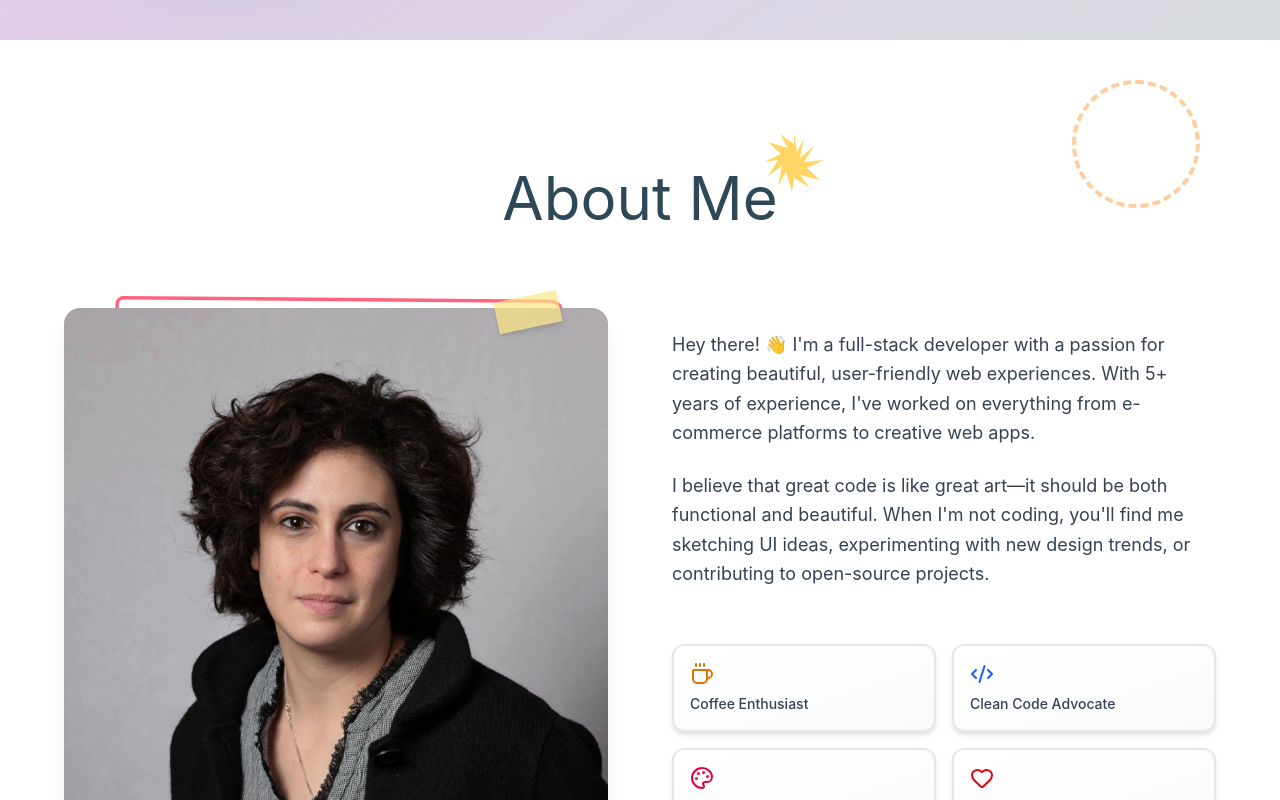
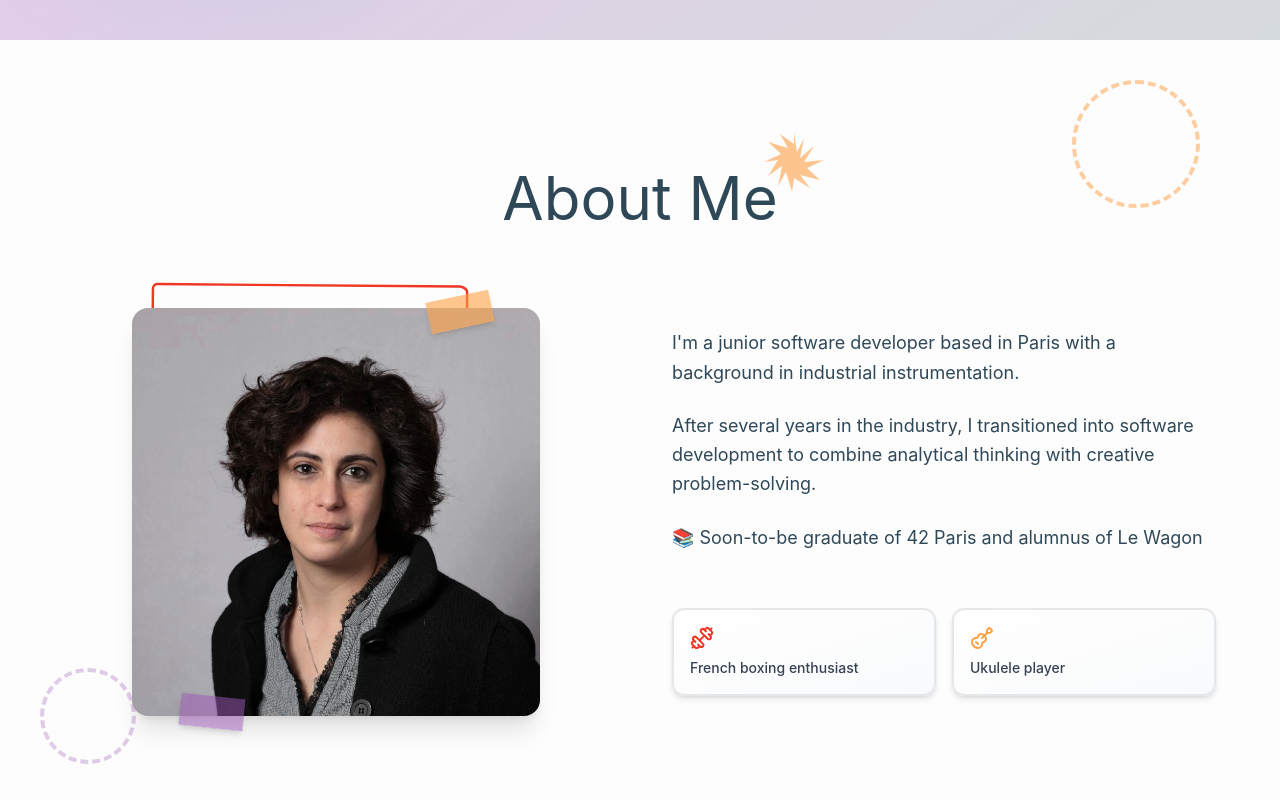
Before and after one commit to delphintech/Portfolio_v2, a React (Vite) app: page / in a window 1280 px wide. Shown: the part 760-1560 px from the top of the page. Built offline with nearby package versions, Linux system fonts and the light colour scheme.

Commit message:
about ok

```diff
--- a/index.html
+++ b/index.html
@@ -1,5 +1,5 @@
 <!doctype html>
-<html lang="en">
+<html lang="en" className="scroll-smooth">
   <head>
     <meta charset="UTF-8" />
     <link rel="icon" type="image/svg+xml" href="/vite.svg" />
--- a/src/assets/style.css
+++ b/src/assets/style.css
@@ -29,7 +29,7 @@
 	}
 
 	.section {
-		@apply scroll-mt-18 pt-12
+		@apply scroll-mt-18 pt-12 bg-light
 	}
 
 	.badge {
--- a/src/sections/about.tsx
+++ b/src/sections/about.tsx
@@ -1,21 +1,20 @@
 import { motion } from 'motion/react';
 // import portrait from '../assets/images/Portrait-2023.jpg'
 import portrait from '../assets/images/portrait pro clair.png'
-import { Coffee, Heart, Code2, Palette } from 'lucide-react';
+import { Dumbbell, Guitar } from 'lucide-react';
 
 export function About() {
   const interests = [
-    { icon: Coffee, label: 'Coffee Enthusiast', color: 'text-amber-600' },
-    { icon: Code2, label: 'Clean Code Advocate', color: 'text-blue-600' },
-    { icon: Palette, label: 'Design Lover', color: 'text-rose-600' },
-    { icon: Heart, label: 'Open Source Contributor', color: 'text-red-600' },
+    { icon: Dumbbell, label: 'French boxing enthusiast', color: 'text-main' },
+    { icon: Guitar, label: 'Ukulele player', color: 'text-accent1' },
   ];
 
   return (
-    <section className="py-32 px-6 bg-white relative overflow-hidden">
+    <section className="section py-32 px-6 relative overflow-hidden" id="about">
+
       {/* Decorative elements */}
       <div className="absolute top-10 right-20 w-32 h-32 border-4 border-dashed border-accent1 rounded-full opacity-50" />
-      <div className="absolute bottom-20 left-10 w-24 h-24 border-4 border-dashed border-accent3 rounded-full opacity-50" />
+      <div className="absolute bottom-20 left-10 w-24 h-24 border-4 border-dashed border-accent3 rounded-full opacity-30" />
 
       <div className="max-w-6xl mx-auto">
         <motion.div
@@ -37,7 +36,7 @@ export function About() {
                 <path
                   d="M32 2L35 22L42 8L38 28L52 16L42 32L62 30L45 38L58 50L38 45L48 58L32 48L30 62L24 42L16 56L20 36L6 46L16 30L2 32L19 24L6 12L26 18L18 4L32 14L32 2Z"
                   fill="currentColor"
-                  className="text-amber-400"
+                  className="text-accent1"
                   opacity="0.6"
                 />
               </svg>
@@ -53,10 +52,10 @@ export function About() {
             transition={{ duration: 0.6 }}
             className="relative"
           >
-            <div className="relative inline-block">
+            <div className="relative w-3/4 mx-auto">
               {/* Hand-drawn style border */}
               <svg
-                className="absolute -inset-4 w-[calc(100%+2rem)] h-[calc(100%+2rem)]"
+                className="absolute -inset-4 w-full h-full -m-3"
                 viewBox="0 0 400 500"
                 fill="none"
                 xmlns="http://www.w3.org/2000/svg"
@@ -65,15 +64,15 @@ export function About() {
                   d="M10 10 C10 8 12 5 15 5 L385 8 C388 8 395 10 395 15 L392 485 C392 488 389 495 385 495 L15 492 C12 492 5 489 5 485 L10 10"
                   stroke="currentColor"
                   strokeWidth="3"
-                  className="text-rose-400"
+                  className="text-main"
                   strokeLinecap="round"
                 />
               </svg>
 
               <img src={portrait} alt="Delphine Abouab" className="rounded-2xl w-full shadow-xl relative z-10"/>
               {/* Decorative tape effect */}
-              <div className="absolute -top-3 right-12 w-16 h-8 bg-amber-200/70 -rotate-12 shadow-md z-20" />
-              <div className="absolute -bottom-3 left-12 w-16 h-8 bg-rose-200/70 rotate-6 shadow-md z-20" />
+              <div className="absolute -top-3 right-12 w-16 h-8 bg-accent1/60 -rotate-12 shadow-md z-20" />
+              <div className="absolute -bottom-3 left-12 w-16 h-8 bg-accent3/50 rotate-6 shadow-md z-20" />
             </div>
           </motion.div>
 
@@ -84,17 +83,14 @@ export function About() {
             transition={{ duration: 0.6 }}
           >
             <div className="space-y-6">
-              <p className="text-lg text-gray-700 leading-relaxed">
-                Hey there! 👋 I'm a full-stack developer with a passion for
-                creating beautiful, user-friendly web experiences. With 5+ years
-                of experience, I've worked on everything from e-commerce platforms
-                to creative web apps.
+              <p className="text-lg leading-relaxed">
+                I'm a junior software developer based in Paris with a background in industrial instrumentation.
               </p>
-              <p className="text-lg text-gray-700 leading-relaxed">
-                I believe that great code is like great art—it should be both
-                functional and beautiful. When I'm not coding, you'll find me
-                sketching UI ideas, experimenting with new design trends, or
-                contributing to open-source projects.
+              <p className="text-lg leading-relaxed">
+                After several years in the industry, I transitioned into software development to combine analytical thinking with creative problem-solving.
+              </p>
+              <p className="text-lg leading-relaxed">
+                📚 Soon-to-be graduate of 42 Paris and alumnus of Le Wagon
               </p>
 
               <div className="grid grid-cols-2 gap-4 pt-8">
```
